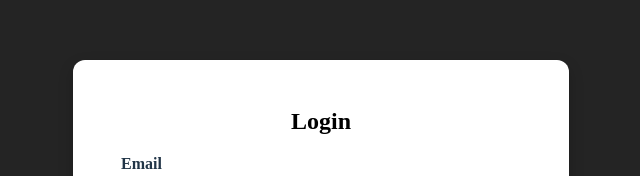
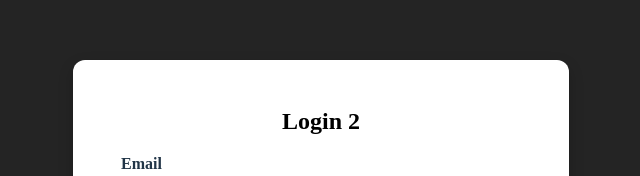
Before and after one commit to RiyadMurad44/React_Project, a React (Vite) app: page / in a window 1280 px wide. Shown: the part 135-311 px from the top of the page, without its empty margins (319-959 px from the left). Built offline with nearby package versions, Linux system fonts and the light colour scheme.

Commit message:
test pipe

```diff
--- a/src/Pages/Login/index.jsx
+++ b/src/Pages/Login/index.jsx
@@ -14,7 +14,7 @@ const Login = () => {
   return (
     <div className="login-container">
       <form className="login-form" onSubmit={handleSubmit}>
-        <h2>Login</h2>
+        <h2>Login 2</h2>
         <div className="input-group">
           <label>Email</label>
           <input
```
